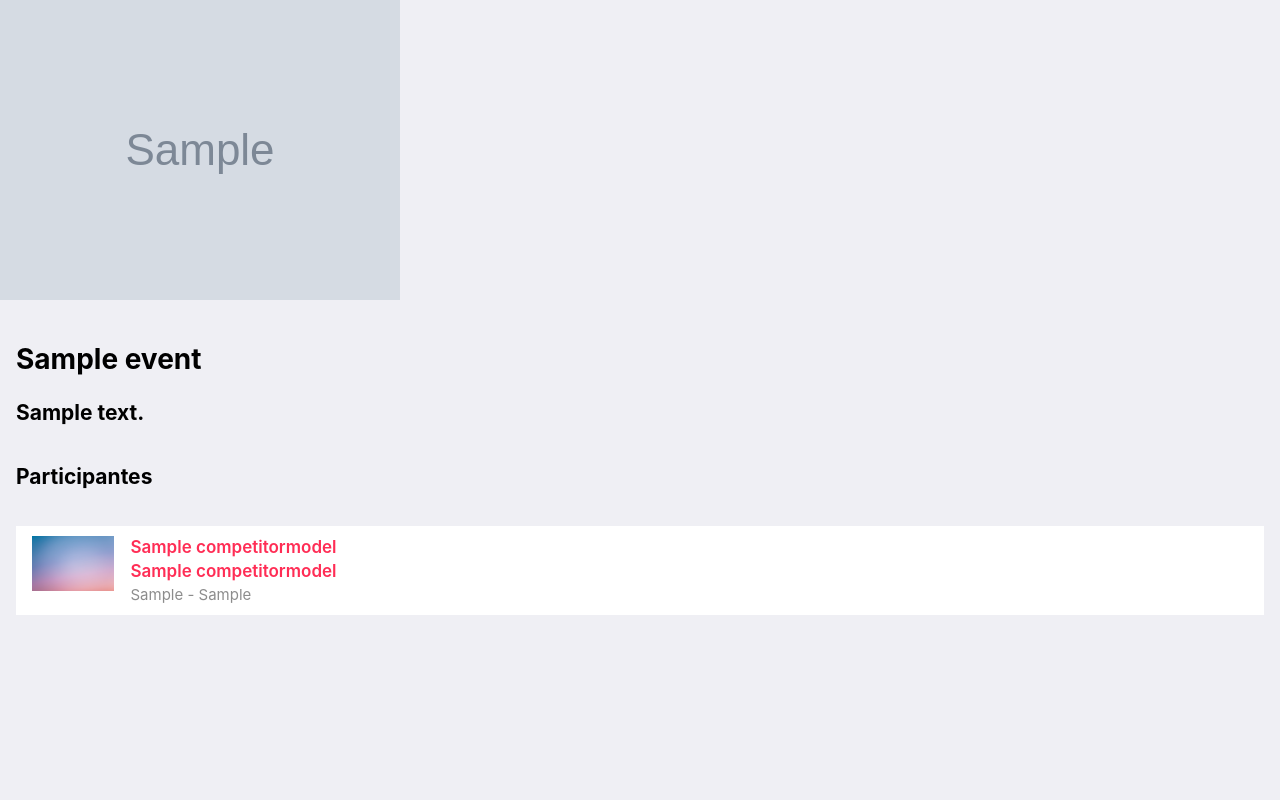
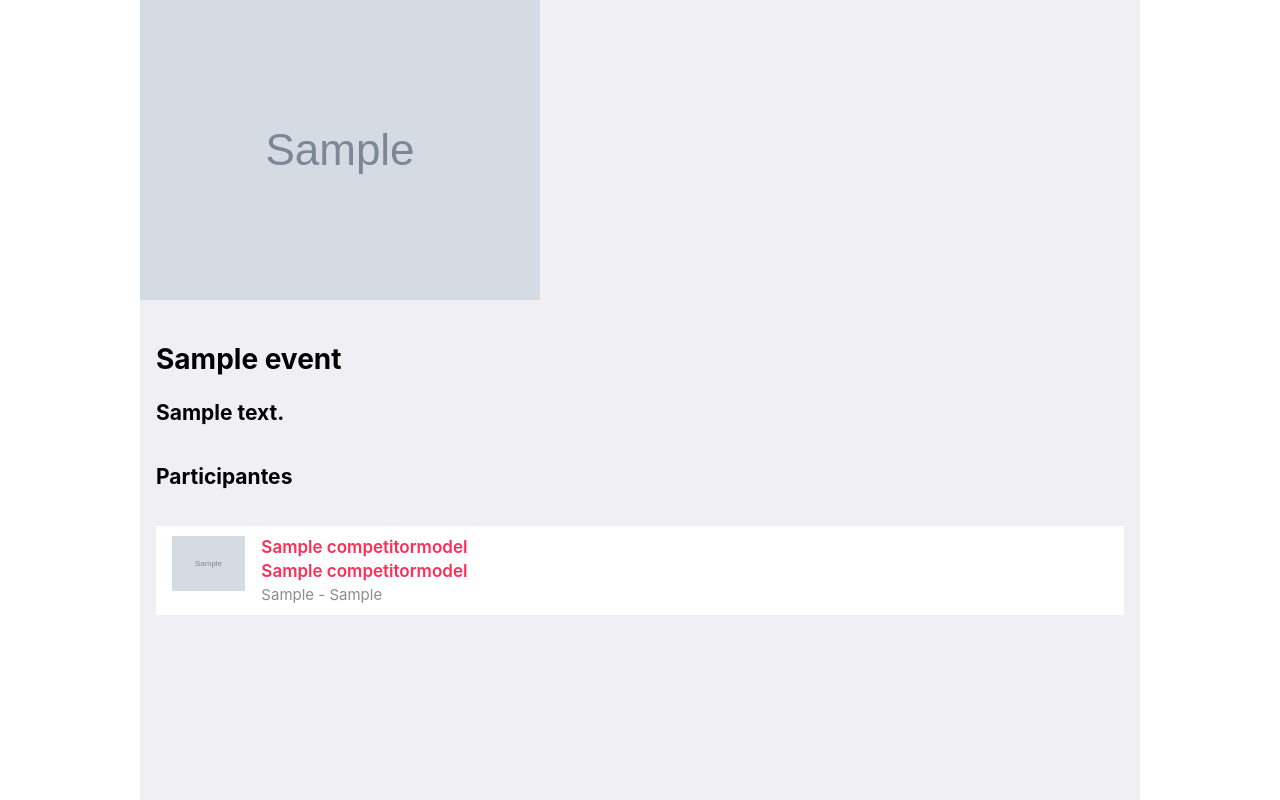
Before and after one commit to adriancast/kronobot, a Django app: template app/webclient/templates/events.html in a window 1280 px wide. Run offline with Django 3.2, Linux system fonts and the light colour scheme; tables that the repository leaves empty hold one stand-in row (values such as "Sample post"); the template is opened without the code that fills it: values that come from a table or form of the project are taken from there, most other values are stand-ins (such as "Sample title", 1, 10 or a date in 2020); grey boxes marked "Sample" are stand-in pictures; data that the repository does not hold is empty; parts of the project's set-up code (start-up, migrations or seed data) failed here and were passed over.

Commit message:
fix styles event page

```diff
--- a/app/webclient/templates/events.html
+++ b/app/webclient/templates/events.html
@@ -16,7 +16,7 @@
   </head>
   <body class="color-theme-pink">
     <div id="app">
-      <div class="views tabs">
+      <div class="views tabs" style="max-width: 1000px; margin: auto;">
         <div class="page single single-1 no-navbar" data-name="single">
           <div class="page-content">
             <img class="cover-image" src="{% if event.picture %}{{event.picture.url}}{% else %}{% static 'img/gradient-bg.jpeg' %}{% endif %}" alt="">
@@ -35,7 +35,7 @@
                       {% for inscription in inscriptions %}
                       <li>
                         <a href="#" class="item item-content">
-                          <div class="item-media"><img src="{% if inscription.piloto.photo %}{{inscription.piloto.photo.url}}{% else %}{% static 'img/gradient-bg.jpeg' %}{% endif %}" alt="" style="height: 55px;"></div>
+                          <div class="item-media"><img src="{% if inscription.pilot.photo %}{{inscription.pilot.photo.url}}{% else %}{% static 'img/gradient-bg.jpeg' %}{% endif %}" alt="" style="height: 55px;"></div>
                           <div class="item-inner">
                             <div class="item-title-row">
                               <div class="item-title">{{inscription.pilot.name}}</div>
```
